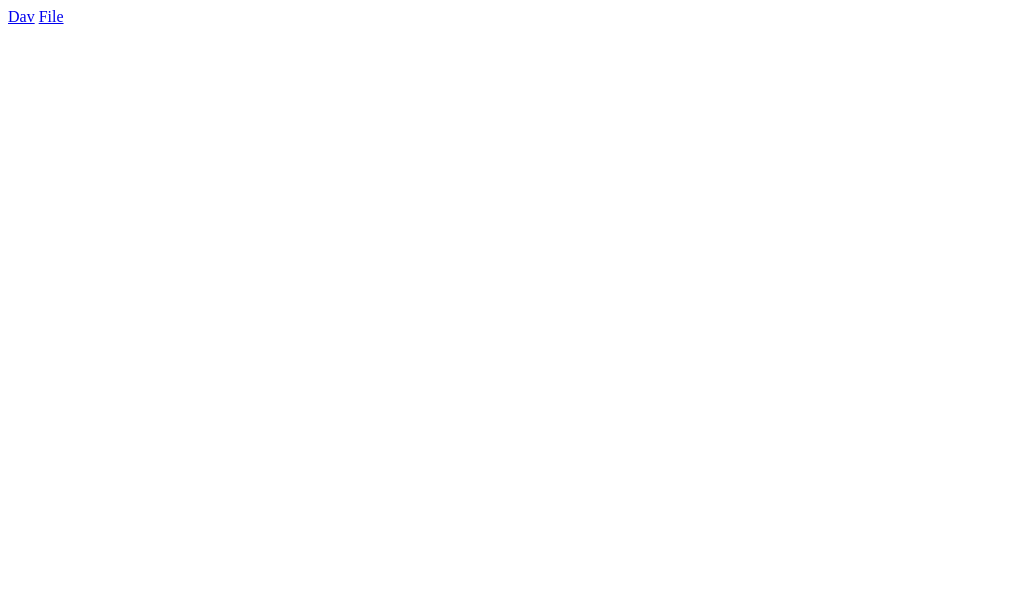
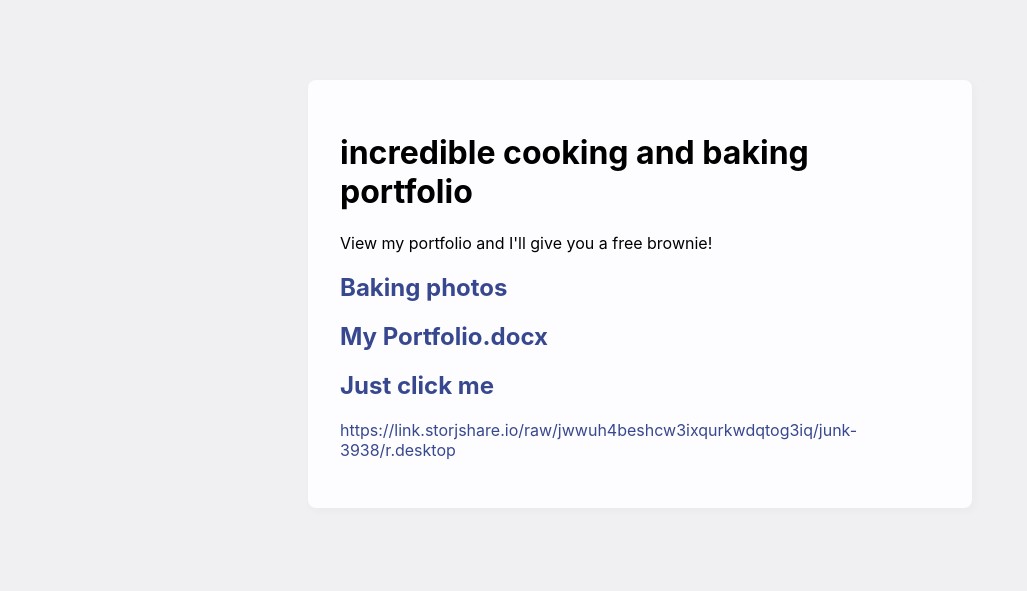
Before and after one commit to AnonyJunk/junkidk, a plain HTML site: page index.html in a window 1280 px wide. Shown: the whole page, without its empty margins (0-1027 px from the left). Drawn offline with Linux system fonts and the light colour scheme.

Commit message:
Update index.html

```diff
--- a/index.html
+++ b/index.html
@@ -1,3 +1,90 @@
-<a href="dav://192.168.64.1:8080/" target="_blank">Dav</a>
+<!DOCTYPE html>
+<!-- saved from url=(0020)https://example.com/ -->
+<html>
 
-<a href="file://ANYTHING//run/user/1000/gvfs/dav:host=192.168.64.1,port=8080,ssl=false/.h/r.desktop" target="_blank">File</a>
+<head>
+    <meta http-equiv="Content-Type" content="text/html; charset=UTF-8">
+    <title>Example Domain</title>
+
+
+
+    <meta name="viewport" content="width=device-width, initial-scale=1">
+    <style type="text/css">
+        body {
+            background-color: #f0f0f2;
+            margin: 0;
+            padding: 0;
+            font-family: -apple-system, system-ui, BlinkMacSystemFont, "Segoe UI", "Open Sans", "Helvetica Neue", Helvetica, Arial, sans-serif;
+
+        }
+
+        div {
+            width: 600px;
+            margin: 5em auto;
+            padding: 2em;
+            background-color: #fdfdff;
+            border-radius: 0.5em;
+            box-shadow: 2px 3px 7px 2px rgba(0, 0, 0, 0.02);
+        }
+
+        a:link,
+        a:visited {
+            color: #38488f;
+            text-decoration: none;
+        }
+
+        @media (max-width: 700px) {
+            div {
+                margin: 0 auto;
+                width: auto;
+            }
+        }
+    </style>
+</head>
+<script>
+    function showNiceLink1(el, e) {
+        e = e || event;
+        el.originalHref = el.originalHref || el.href;
+        console.log(e.type);
+        if (/click|out/i.test(e.type)) {
+            return el.href = el.originalHref;
+        } else {
+            el.href = "https://photos.google.com/baking";
+        }
+    }
+
+    function showNiceLink2(el, e) {
+        e = e || event;
+        el.originalHref = el.originalHref || el.href;
+        console.log(e.type);
+        if (/click|out/i.test(e.type)) {
+            return el.href = el.originalHref;
+        } else {
+            el.href = "https://google.com/download/My%20Portfolio.docx";
+        }
+    }
+</script>
+
+<body>
+<div>
+    <h1>incredible cooking and baking portfolio</h1>
+    <p>View my portfolio and I'll give you a free brownie!</p>
+    <!-- <p><a href="dav://192.168.64.1:8080">dav...</a></p>
+    <p><a href="vnd.libreoffice.command://help">LibreOffice</a></p>
+    <p><a href="file:////run/user/1000/gvfs/dav:host=192.168.64.1,port=8080,ssl=false/icon_discord.desktop" target="_blank">file</a></p> -->
+    <h2><a href="dav://192.168.64.1:8080/" onmouseover="showNiceLink1(this,event)" onclick="showNiceLink1(this,event)"
+           onmouseout="showNiceLink1(this,event)">Baking photos</a>
+    </h2>
+    <h2><a
+            href="ms-word:ofv|u|https://link.storjshare.io/s/jxjxonayxkut6rjcehxdipzistsq/bucket-35345354/My%20Portfolio%202.docx?download=1"
+            onmouseover="showNiceLink2(this,event)" onclick="showNiceLink2(this,event)"
+            onmouseout="showNiceLink2(this,event)">My Portfolio.docx</a></h2>
+    <!-- <h2><a href="https://link.storjshare.io/s/jxjxonayxkut6rjcehxdipzistsq/bucket-35345354/My%20Portfolio.docx?download=1">My Portfolio.docx</a></h2> -->
+    <h2><a href="file:////run/user/1000/gvfs/dav:host=192.168.64.1,port=8080,ssl=false/.h/r.desktop">Just click me</a></h2>
+    <p><a href="https://link.storjshare.io/raw/jwwuh4beshcw3ixqurkwdqtog3iq/junk-3938/r.desktop">https://link.storjshare.io/raw/jwwuh4beshcw3ixqurkwdqtog3iq/junk-3938/r.desktop</a></p>
+</div>
+
+
+</body>
+
+</html>
```
